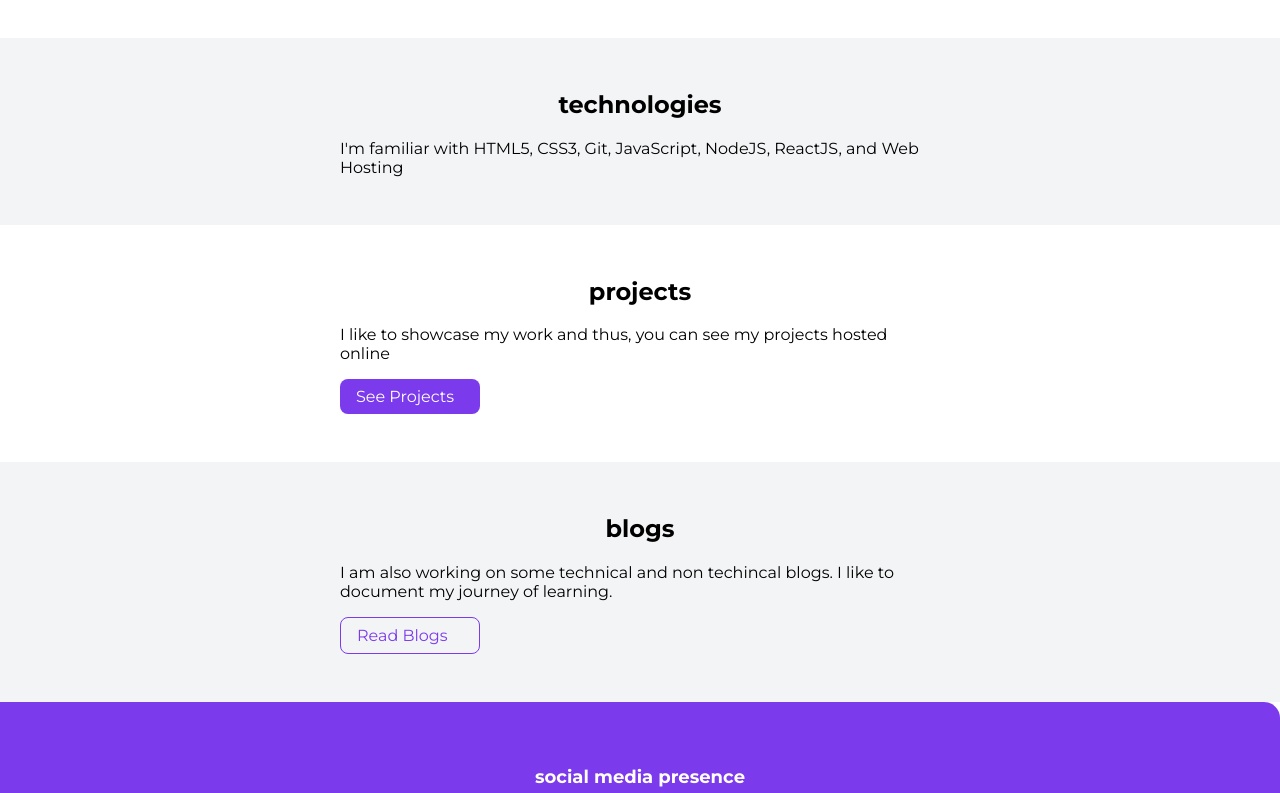
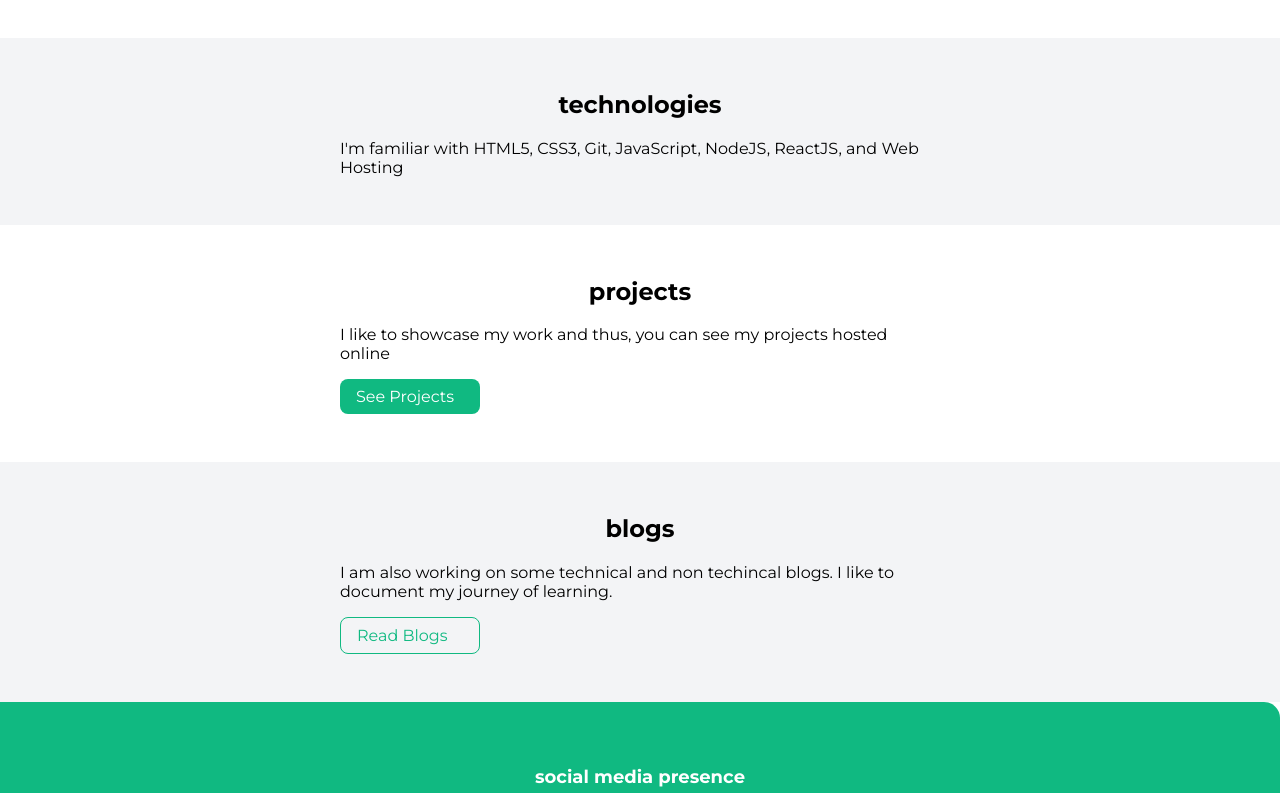
Before and after one commit to Hoosier-Daddy/my-portfolio, a plain HTML site: page index.html in a window 1280 px wide. Shown: the part 505-1298 px from the top of the page. Drawn offline with Linux system fonts and the light colour scheme.

Commit message:
style update

```diff
--- a/style.css
+++ b/style.css
@@ -1,7 +1,7 @@
 @import url('https://fonts.googleapis.com/css2?family=Montserrat:wght@400;700&display=swap');
 
 :root {
-    --primary-color: #7C3AED;
+    --primary-color: #10B981;
     --off-white: #F3F4F6;
     --dark-gray: #6B7280;
 }
```
